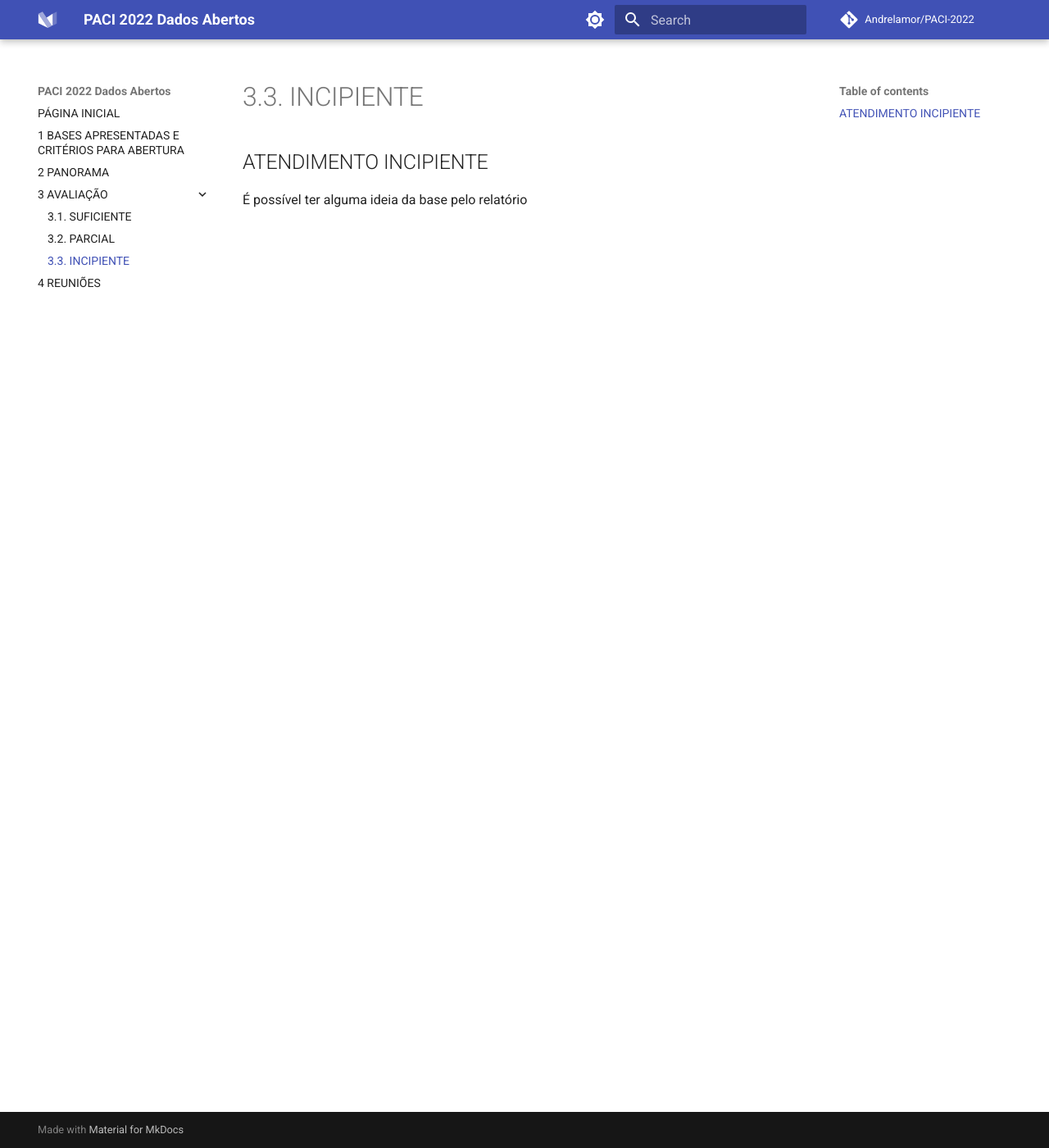
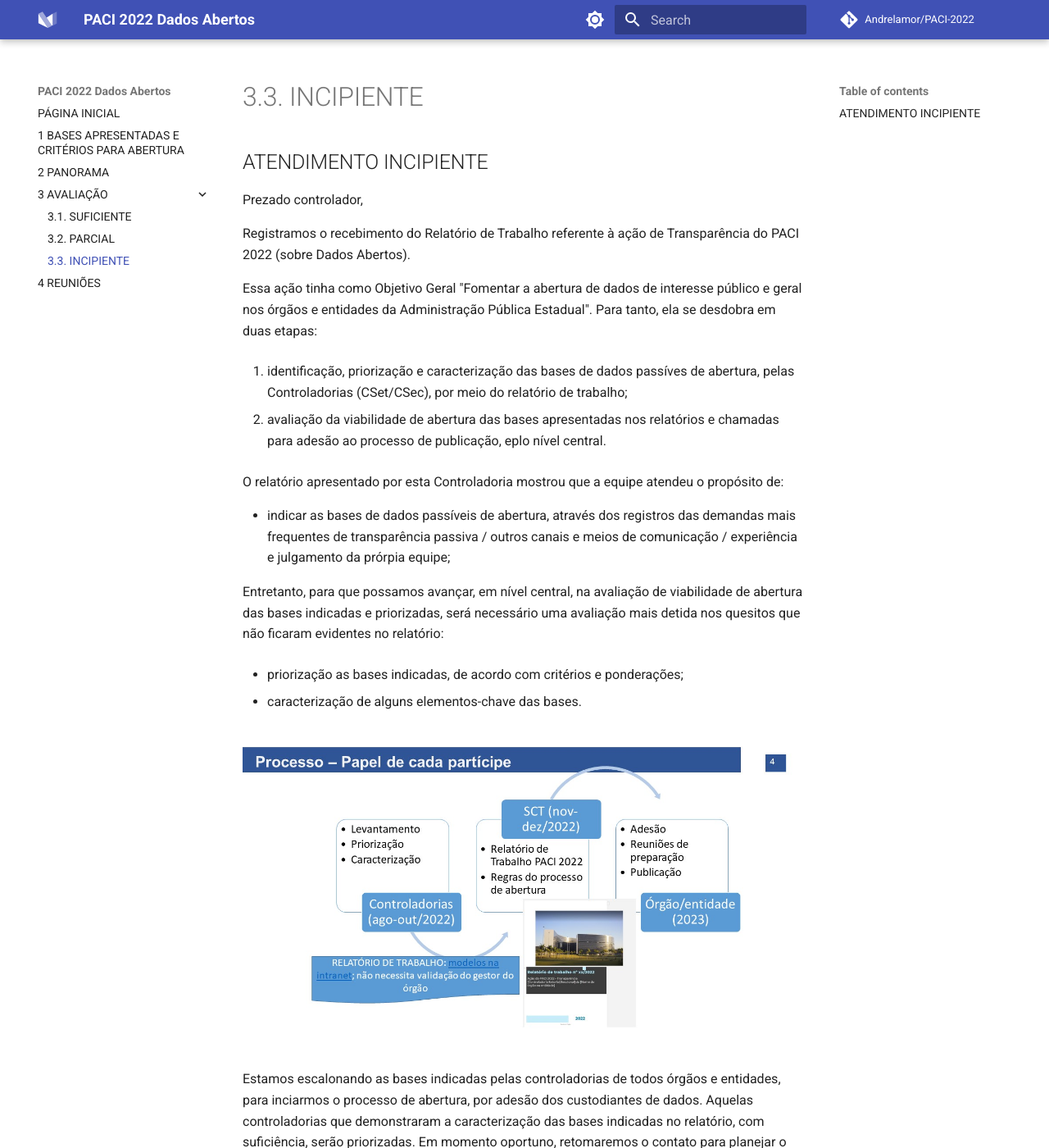
Before and after one commit to transparencia-mg/PACI-2022, an MkDocs documentation site: the page built from docs/incipiente.md, in a window 1280 px wide and 1400 px high. Shown: the whole window at 82% size. Built offline with MkDocs 1.6.1 and Material for MkDocs 9.7.7, drawn with Linux system fonts in a browser that asks for light colours; comment, search, counter and statistics services are not loaded; some of the changed text lies outside the part shown.

Commit message:
adiciona versão de devolutivas customizadas por categoria

```diff
--- a/docs/incipiente.md
+++ b/docs/incipiente.md
@@ -1,3 +1,28 @@
 ## ATENDIMENTO INCIPIENTE
 
-É possível ter alguma ideia da base pelo relatório
+Prezado controlador,
+
+Registramos o recebimento do Relatório de Trabalho referente à ação de Transparência do PACI 2022 (sobre Dados Abertos).
+
+Essa ação tinha como Objetivo Geral "Fomentar a abertura de dados de interesse público e geral nos órgãos e entidades da Administração Pública Estadual". Para tanto, ela se desdobra em duas etapas:
+
+1. identificação, priorização e caracterização das bases de dados passíves de abertura, pelas Controladorias (CSet/CSec), por meio do relatório de trabalho;
+
+2. avaliação da viabilidade de abertura das bases apresentadas nos relatórios e chamadas para adesão ao processo de publicação, eplo nível central.
+
+O relatório apresentado por esta Controladoria mostrou que a equipe atendeu o propósito de:
+
+- indicar as bases de dados passíveis de abertura, através dos registros das demandas mais frequentes de transparência passiva / outros canais e meios de comunicação / experiência e julgamento da prórpia equipe;
+
+Entretanto, para que possamos avançar, em nível central, na avaliação de viabilidade de abertura das bases indicadas e priorizadas, será necessário uma avaliação mais detida nos quesitos que não ficaram evidentes no relatório:
+
+- priorização as bases indicadas, de acordo com critérios e ponderações;
+
+- caracterização de alguns elementos-chave das bases.
+
+
+![](static/etapas/Slide4.JPG)
+
+Estamos escalonando as bases indicadas pelas controladorias de todos órgãos e entidades, para inciarmos o processo de abertura, por adesão dos custodiantes de dados. Aquelas controladorias que demonstraram a caracterização das bases indicadas no relatório, com suficiência, serão priorizadas. Em momento oportuno, retomaremos o contato para planejar o início do processo de adesão à abertura das bases indicadas no seu órgão/entidade, com o acompanhamento desta Controladoria.
+
+Agradecemos pela conclusão deste trabalho e desejamos um excelente 2023.
```
Also changed, not shown: docs/parcial.md (+23 -1 lines), docs/suficiente.md (+9 -3 lines).
